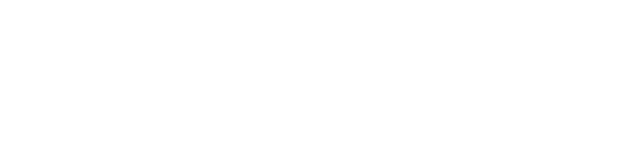
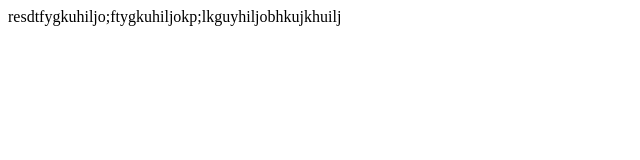
Before and after one commit to mthimkulu23/skills, a plain HTML site: page untitled folder 2/index.html in a window 1280 px wide. Shown: the whole page, without its empty margins (0-640 px from the left). Drawn offline with Linux system fonts and the light colour scheme.

Commit message:
added text

```diff
--- a/untitled folder 2/index.html
+++ b/untitled folder 2/index.html
@@ -11,6 +11,8 @@
     </head>
     <body>
 
+        resdtfygkuhiljo;ftygkuhiljokp;lkguyhiljobhkujkhuilj
+
 
         <script src="" async defer></script>
     </body>
```
